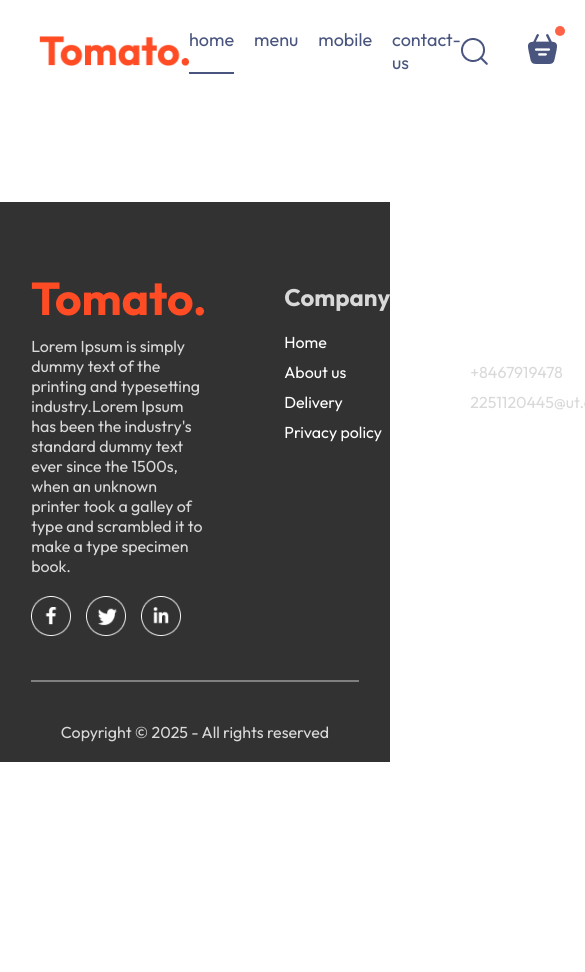
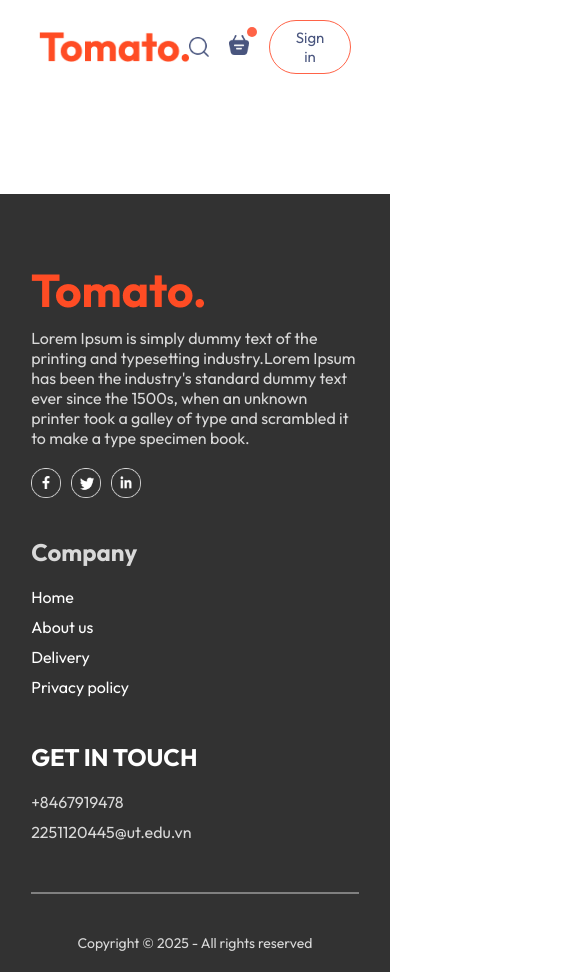
Before and after one commit to TrinhThinh2004/Food-Delivery, a React (Vite) app in the folder frontend/: page /order in a window 390 px wide. Shown: the top 972 px of the page, 585 px wide, since content can reach past the window. Before the commit the page ends 844 px from the top, so only its background shows below. Built offline with nearby package versions, Linux system fonts and the light colour scheme.

Commit message:
responsive web

```diff
--- a/frontend/src/Footer/Footer.css
+++ b/frontend/src/Footer/Footer.css
@@ -45,3 +45,19 @@
     background-color: gray;
     border: none;
 }
+@media (max-width: 1050px) {
+    .footer-content {
+        display: flex;
+        flex-direction: column;
+        gap: 35px;
+    }
+
+    .footer-social-icons img {
+        width: 30px;
+        margin-right: 10px;
+    }
+    .footer-copyright {
+        font-size: 14px;
+        text-align: center;
+    }
+}
--- a/frontend/src/components/ExploreMenu.jsx/ExploreMenu.css
+++ b/frontend/src/components/ExploreMenu.jsx/ExploreMenu.css
@@ -47,3 +47,9 @@
   border: 4px solid tomato;
   padding : 2px
 }
+@media (max-width: 1050px) {
+  .explore-menu-text{
+    max-width: 100%;
+    font-size: 14px;
+  }
+}
--- a/frontend/src/components/Header/Header.css
+++ b/frontend/src/components/Header/Header.css
@@ -36,3 +36,23 @@
     font-weight: 500;
     cursor: pointer;
 }
+@media (max-width: 1050px){
+    .header{
+        height: 38vw;
+    }
+    .header-contents{
+        max-width: 45%;
+    }
+
+}
+@media (max-width: 750px){
+    .header-contents{
+        max-width: 55%;
+    }
+    .header-contents p{
+        display: none;
+    }
+    .header-contents button{
+        padding: 2vw 4vw;
+    }
+}
--- a/frontend/src/components/Navbar/Navbar.css
+++ b/frontend/src/components/Navbar/Navbar.css
@@ -51,3 +51,46 @@
     top: -8px;
     right: -8px;
 }
+@media (max-width:1050px){
+    .navbar-logi{
+        width: 140px;
+    }
+    .navbar-menu{
+        gap: 20px;
+        font-size: 17px;
+    }
+    .navbar-right{
+        gap: 30px;
+    }
+    .navbar-right img{
+        width: 22px;
+    }
+    .navbar-right button{
+        padding: 8px 25px;
+    }
+}
+@media (max-width:900px){
+    .navbar-logi{
+        width: 120px;
+    }
+    .navbar-menu{
+        gap: 15px;
+        font-size: 16px;
+    }
+    .navbar-right{
+        gap: 20px;
+    }
+    .navbar-right img{
+        width: 20px;
+    }
+    .navbar-right button{
+        padding: 7px 20px;
+        font-size: 15px;
+    }
+}
+@media (max-width:750px){
+    .navbar-menu{
+        display: none;
+    }
+
+}
```
